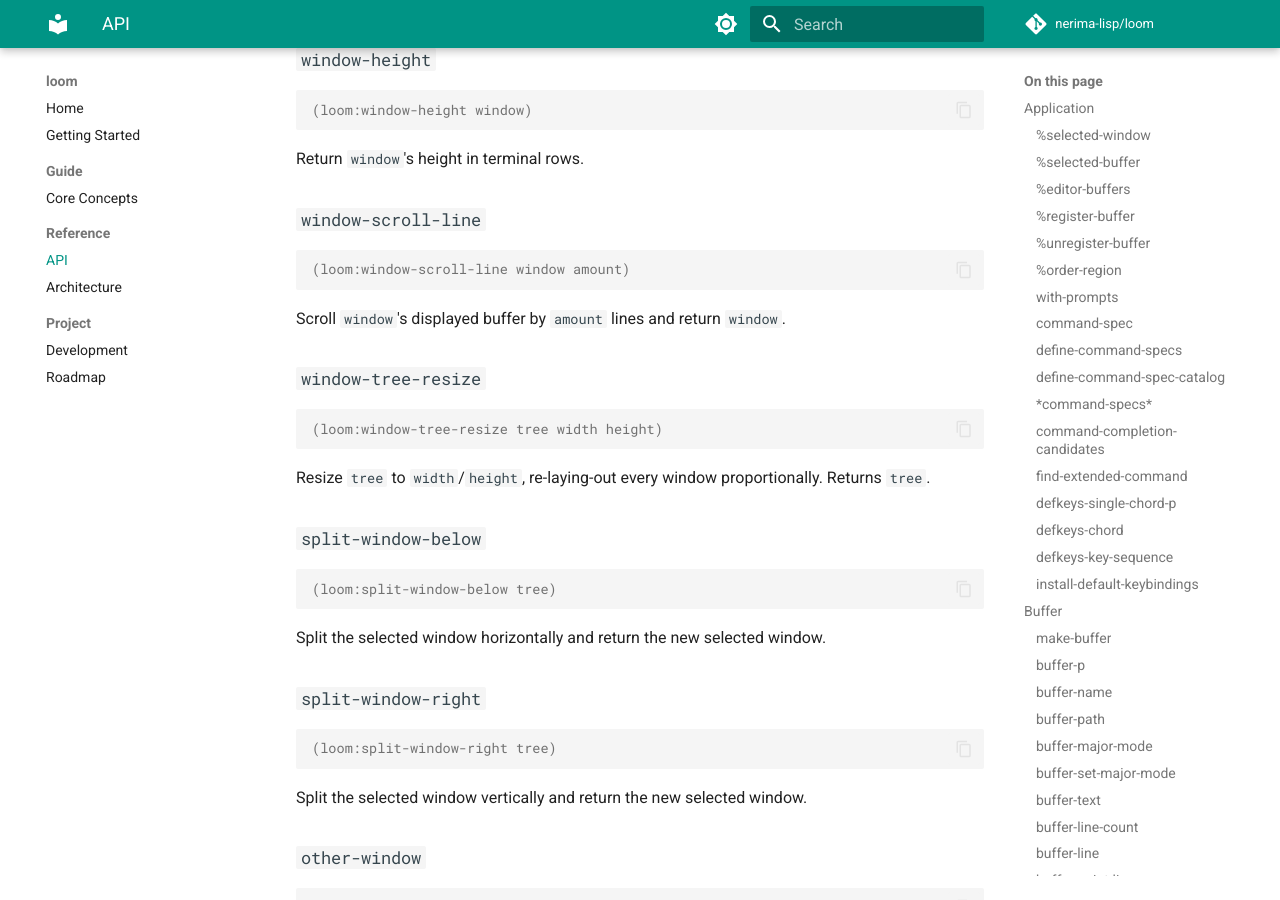
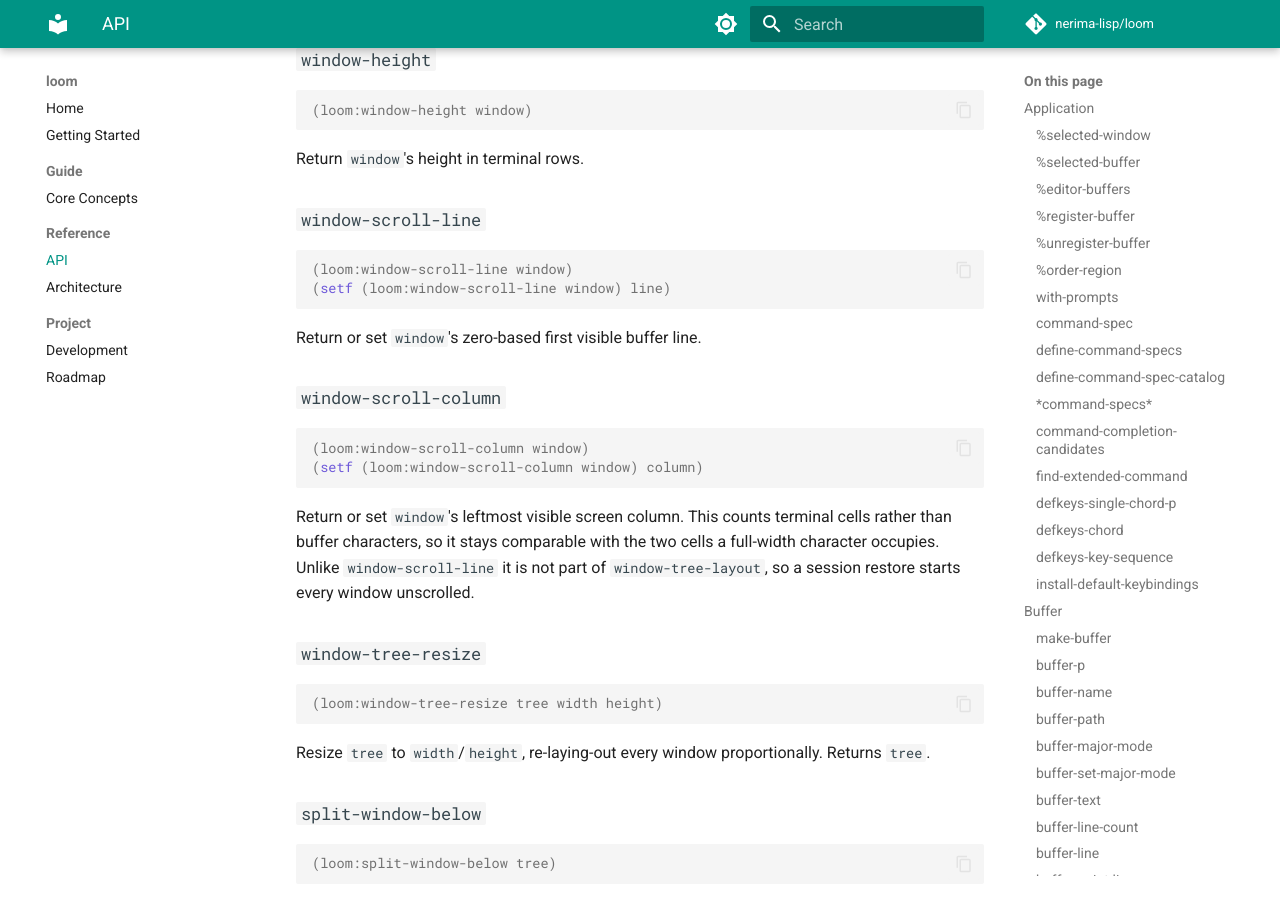
Before and after one commit to nerima-lisp/loom, an MkDocs documentation site: the page built from docs/src/reference/api.md, in a window 1280 px wide and 900 px high, scrolled down 17229 px. Built offline with MkDocs 1.6.1 and Material for MkDocs 9.7.7, drawn with Linux system fonts in a browser that asks for light colours; comment, search, counter and statistics services are not loaded.

Commit message:
feat: scroll windows horizontally and follow point
FR-002 of docs/src/notes/requirements-daily-driver.md. Lines wider than
the window were clipped at the window edge and the cursor was clamped
to the last column with (min ... (1- width)), so once point passed the
right edge the cursor stopped describing where point actually was and a
long line could not be edited past that point.

Each window leaf now carries a scroll-column in screen cells beside its
scroll-line in buffer lines. %layout-keep-point-visible maintains both,
using %layout-screen-column from FR-001 rather than deriving a second
notion of a column (NFR-002); the cursor subtracts it instead of
clamping.

Drawing needed a clip that respects cell boundaries.
loom-renderer-clip-index reports the first character fully visible past
a scroll offset plus the blank cells left over when a full-width
character straddles it, and syntax-draw-highlighted-line slices each
token at that character index. The line is still tokenized whole:
clipping the text first would hand the tokenizer a cut string literal
and change what the rest of the line means.

scroll-column deliberately stays out of window-tree-layout. That
description is what sessions persist, the v5 reader has no
compatibility path for a fourth leaf element, and a viewport offset is
not worth a version bump (NFR-004); a restored session starts
unscrolled.

api.md's window-scroll-line entry documented a (window amount)
signature that has never existed; it is corrected alongside the new
window-scroll-column entry.

+22 tests (757 -> 779). Verified with nix build (0), nix flake check
--print-build-logs (0, 776 passed / 3 skipped / 0 failed),
nix build .#checks.aarch64-darwin.docs (0) and nix fmt -- --ci (0).

````diff
--- a/docs/src/reference/api.md
+++ b/docs/src/reference/api.md
@@ -859,10 +859,23 @@
 ### `window-scroll-line`
 
 ```lisp
-(loom:window-scroll-line window amount)
-```
-
-Scroll `window`'s displayed buffer by `amount` lines and return `window`.
+(loom:window-scroll-line window)
+(setf (loom:window-scroll-line window) line)
+```
+
+Return or set `window`'s zero-based first visible buffer line.
+
+### `window-scroll-column`
+
+```lisp
+(loom:window-scroll-column window)
+(setf (loom:window-scroll-column window) column)
+```
+
+Return or set `window`'s leftmost visible screen column. This counts terminal
+cells rather than buffer characters, so it stays comparable with the two cells
+a full-width character occupies. Unlike `window-scroll-line` it is not part of
+`window-tree-layout`, so a session restore starts every window unscrolled.
 
 ### `window-tree-resize`
 
````
Also changed, not shown: docs/src/reference/architecture.md (+11 -0 lines), 12 other files.
